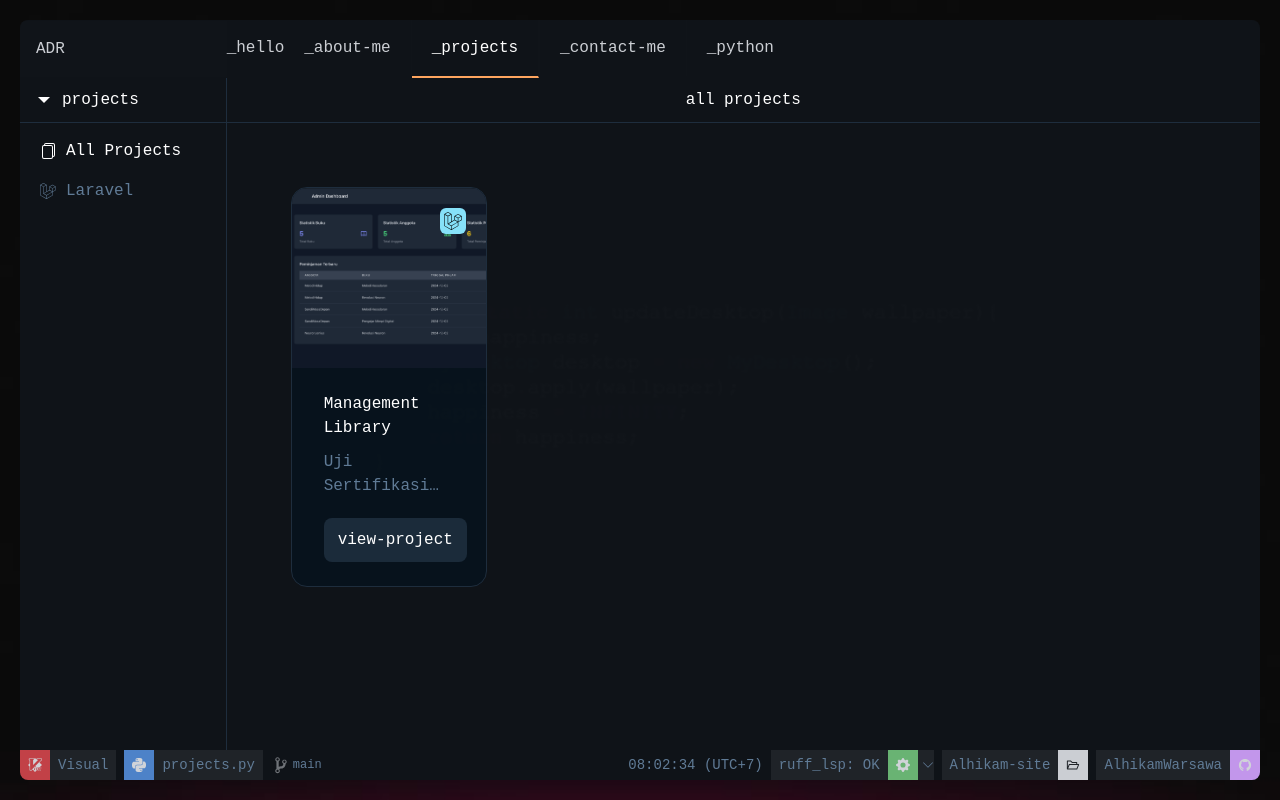
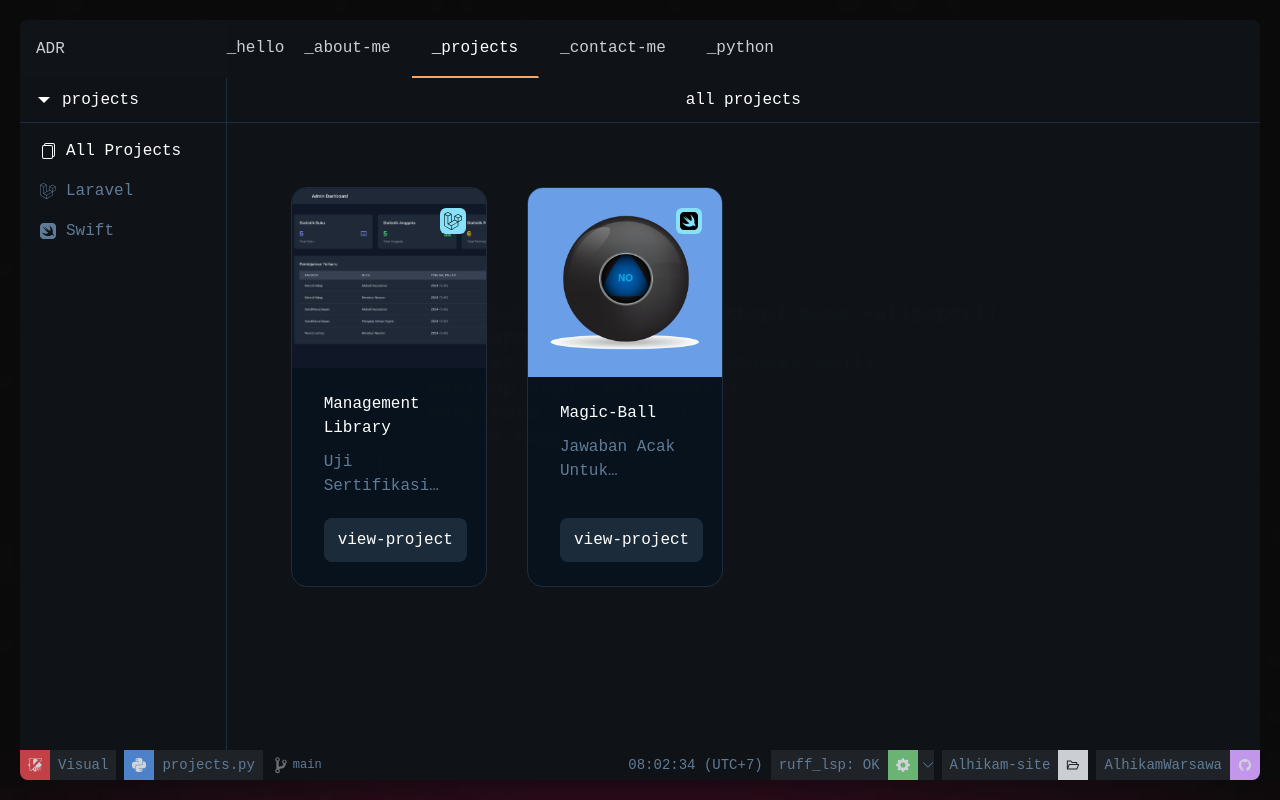
Before and after one commit to AlhikamWarsawa/Portfolio, a React (Create React App) app: page / in a window 1280 px wide. Both pictures are taken after a click on the button "_projects". Built offline with nearby package versions, Linux system fonts and the light colour scheme; a web font is replaced by a local one.

Commit message:
Add New Project

```diff
--- a/src/data/ProjectData.json
+++ b/src/data/ProjectData.json
@@ -6,5 +6,13 @@
     "visibleProject": "Public",
     "image": "../projects/sertikom3.png",
     "link": "https://github.com/AlhikamWarsawa/Sertikom3"
+  },
+  {
+    "title": "Magic-Ball",
+    "description": "Jawaban Acak Untuk Membantu Pengguna Membuat Keputusan",
+    "technology": "Swift",
+    "visibleProject": "Public",
+    "image": "../projects/magicBall.png",
+    "link": "https://github.com/AlhikamWarsawa/Magic-Ball"
   }
 ]
--- a/src/pages/Projects.jsx
+++ b/src/pages/Projects.jsx
@@ -9,7 +9,7 @@ import { SiAssemblyscript } from "react-icons/si";
 import { motion } from "framer-motion";
 import { Fragment, useState } from "react";
 import datas from "../data/ProjectData.json";
-import { SiLaravel } from "react-icons/si";
+import { SiLaravel, SiSwift } from "react-icons/si";
 
 export default function Projects() {
   const [filter, setFilter] = useState("all");
@@ -68,6 +68,17 @@ export default function Projects() {
                 >
                   <SiLaravel />
                   <span>Laravel</span>
+                </button>
+              </div>
+              <div className="flex items-center gap-6 ">
+                <button
+                    className={`flex items-center gap-2.5 cursor-pointer transition-colors hover:text-white w-full ${
+                        filter === "Swift" ? "text-white" : "text-[#607B96]"
+                    }`}
+                    onClick={() => setFilter("Swift")}
+                >
+                  <SiSwift />
+                  <span>Swift</span>
                 </button>
               </div>
               {/*<div className="flex items-center gap-6">*/}
@@ -155,8 +166,8 @@ const Card = ({ data }) => {
     if (value.includes("Laravel")) {
       return <SiLaravel />;
     }
-    if (value.includes("C")) {
-      return <SiC />;
+    if (value.includes("Swift")) {
+      return <SiSwift />;
     }
     if (value.includes("Assembly")) {
       return <SiAssemblyscript />;
```
Also changed, not shown: public/projects/magicBall.png (added).
